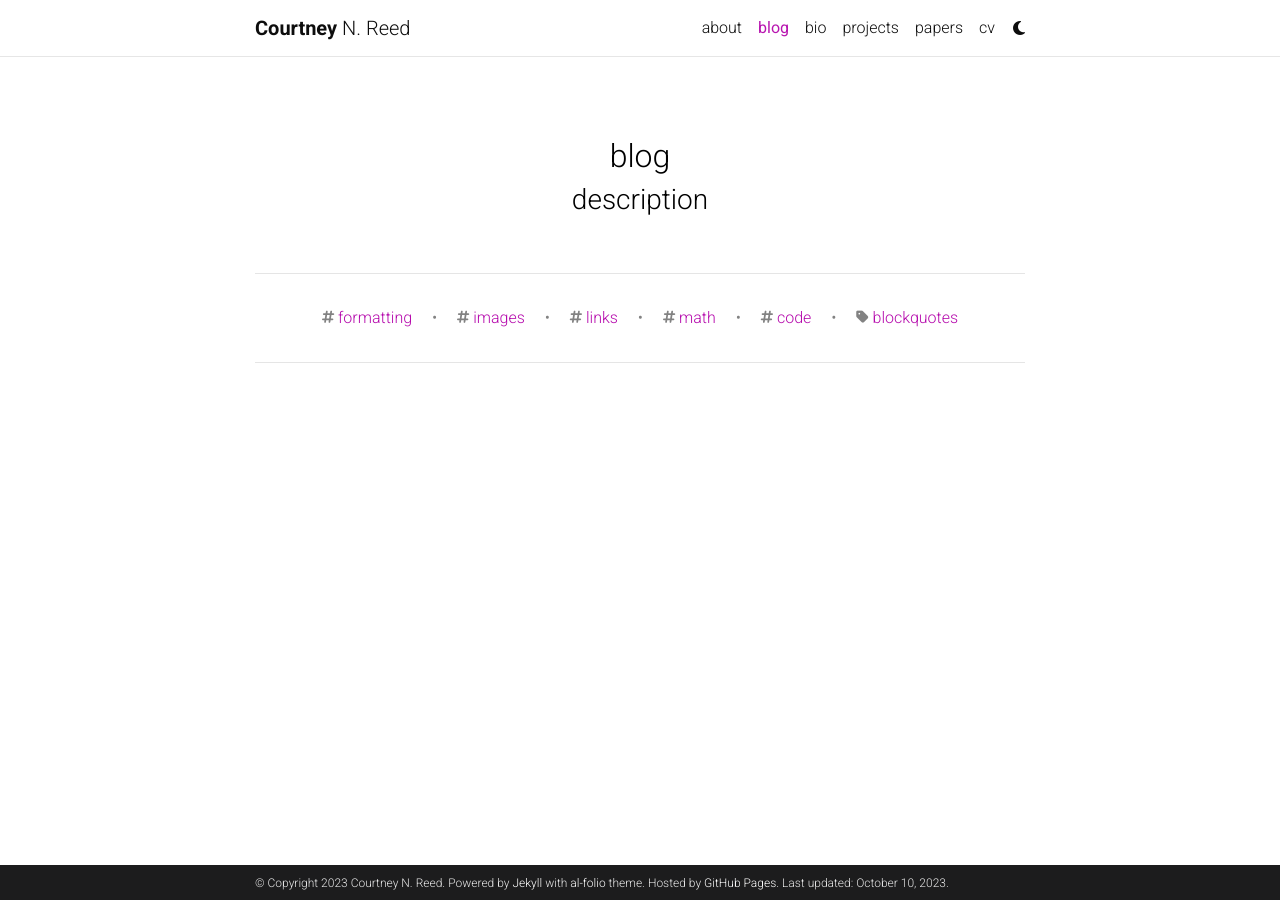
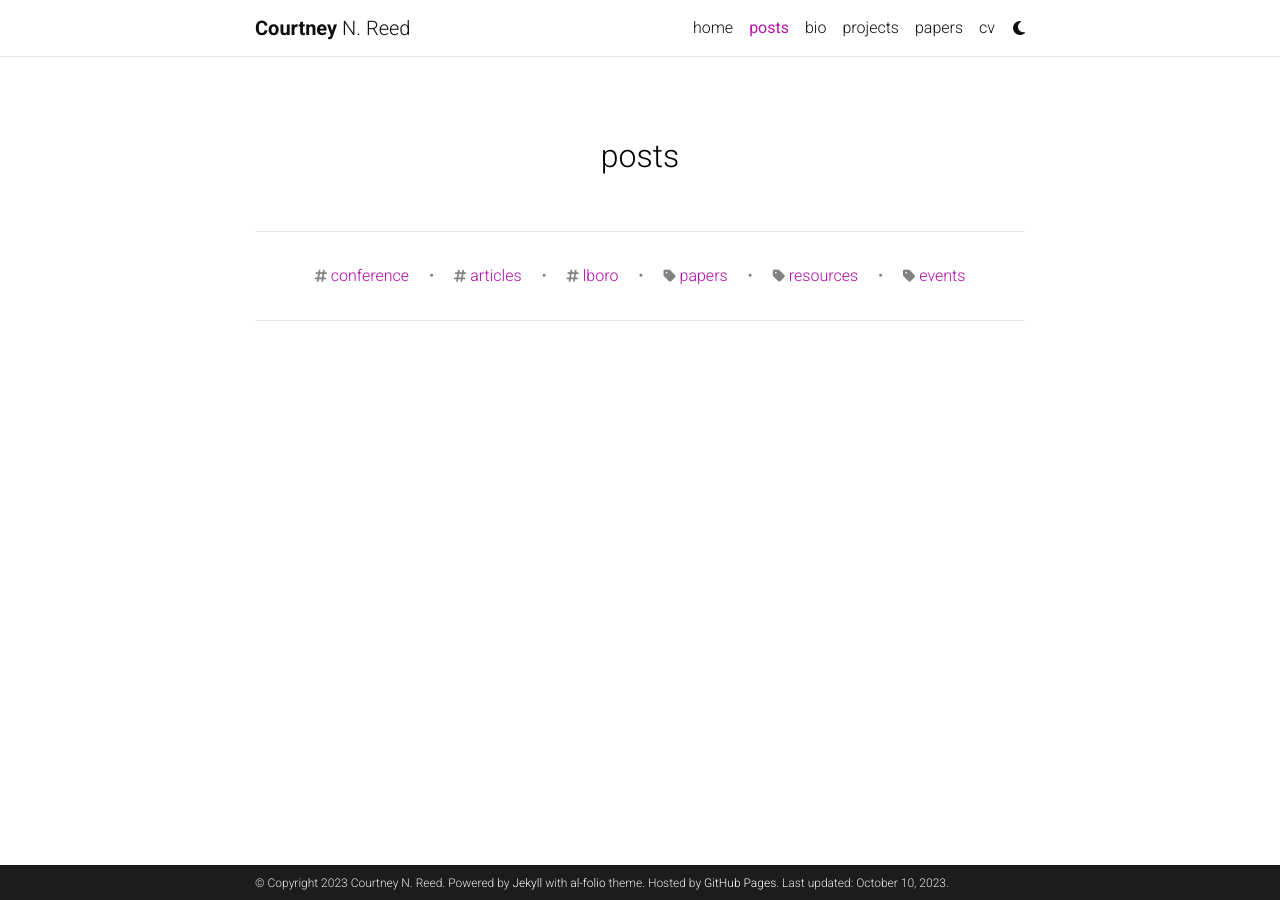
Before and after one commit to courtneynreed/courtneynreed.github.io, a Jekyll site: the page built from blog/index.html, in a window 1280 px wide. Built offline with Jekyll 4.4.1, drawn with Linux system fonts in a browser that asks for light colours; the list of posts is cut into pages by our own code; comment, search, counter and statistics services are not loaded; a style sheet for code colours, icons or effects is not loaded.

```diff
--- a/_bibliography/papers.bib
+++ b/_bibliography/papers.bib
@@ -53,7 +53,6 @@
   pdf          = {Reed_CHI23_VocalMetaphor.pdf},
   bibtex_show  = {true},
   what = {Paper},
-  selected = {true},
 }
 @inproceedings{Sabnis_CHI23_TactileSymbols,
   title        = {{Tactile Symbols with Continuous and Motion-Coupled Vibration: An Exploration of Using Embodied Experiences for Hermeneutic Design}},
--- a/_config.yml
+++ b/_config.yml
@@ -119,9 +119,9 @@
 # Blog
 # -----------------------------------------------------------------------------
 
-blog_name: blog # blog_name will be displayed in your blog page
-blog_nav_title: blog # your blog must have a title for it to be displayed in the nav bar
-blog_description: description
+blog_name: posts # blog_name will be displayed in your blog page
+blog_nav_title: posts # your blog must have a title for it to be displayed in the nav bar
+blog_description:
 permalink: /blog/:year/:title/
 
 # Pagination
@@ -174,7 +174,7 @@
 announcements:
   enabled: true
   scrollable: true # adds a vertical scroll bar if there are more than 3 news items
-  limit: 5 # leave blank to include all the news in the `_news` folder
+  limit: 3 # leave blank to include all the news in the `_news` folder
 
 latest_posts:
   enabled: true
@@ -262,8 +262,8 @@
     tag: '/blog/tag/:name/'
     category: '/blog/category/:name/'
 
-display_tags: ['formatting', 'images', 'links', 'math', 'code'] # these tags will be displayed on the front page of your blog
-display_categories: ['blockquotes'] # these categories will be displayed on the front page of your blog
+display_tags: ['conference', 'articles', 'lboro'] # these tags will be displayed on the front page of your blog
+display_categories: ['papers', 'resources', 'events'] # these categories will be displayed on the front page of your blog
 
 # -----------------------------------------------------------------------------
 # Jekyll Scholar
--- a/_layouts/about.html
+++ b/_layouts/about.html
@@ -46,7 +46,7 @@
             <img src="/assets/img/divider.png" width="250">
           </div>
           <br>
-
+          <br>
 
           <!-- News -->
           {% if page.news and site.announcements.enabled -%}
@@ -86,5 +86,4 @@
             </div>
           {%- endif %}
         </article>
-
 </div>
```
Also changed, not shown: _pages/about.md (+4 -3 lines), _pages/bio.md (+3 -0 lines).
